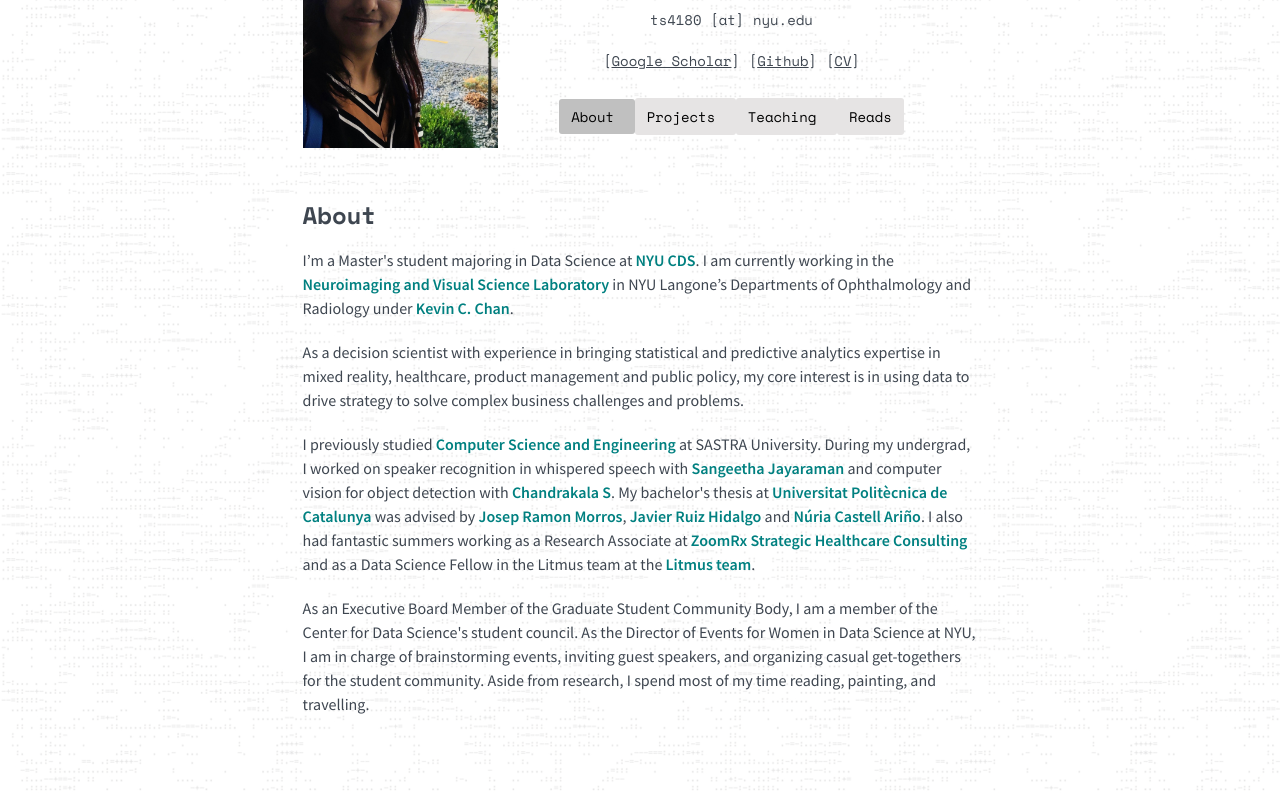
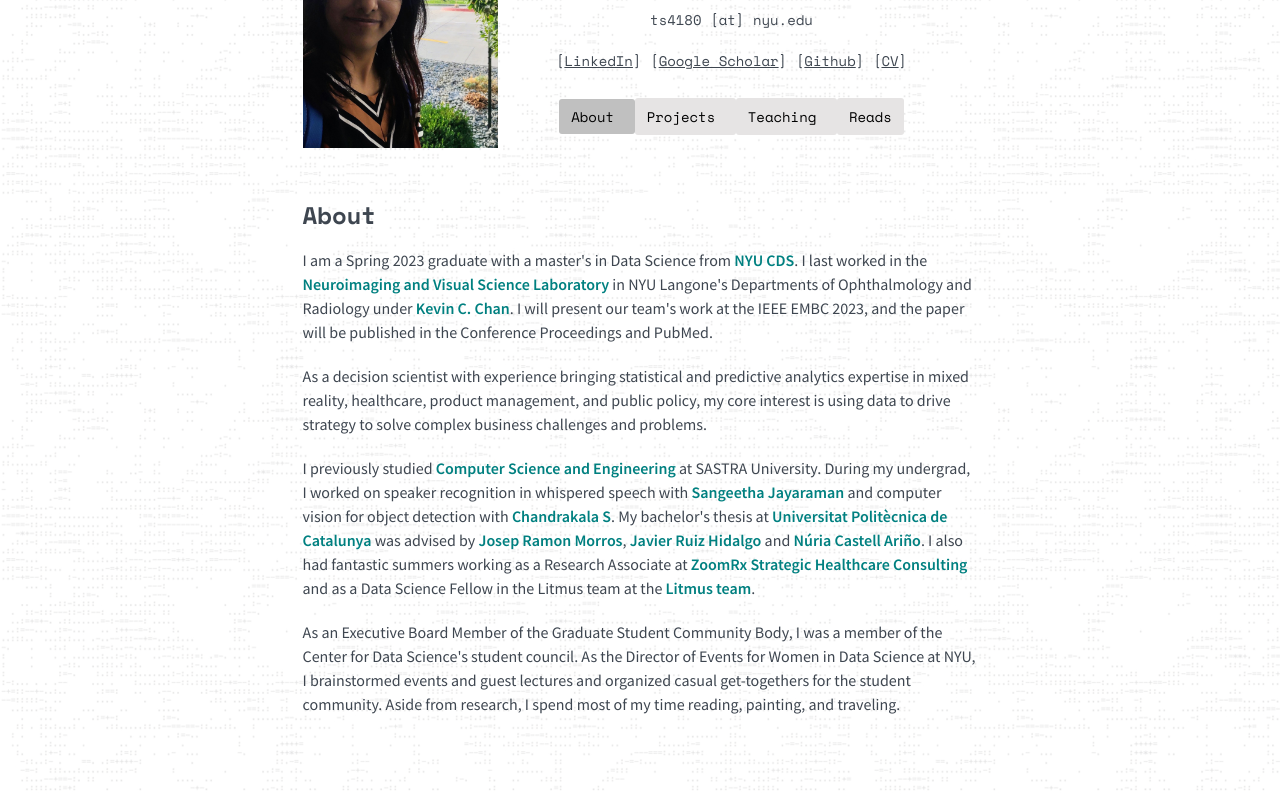
Before and after one commit to Tharangini/tharangini.github.io, a plain HTML site: page about.html in a window 1280 px wide. Shown: the part 189-983 px from the top of the page. Drawn offline with nearby package versions, Linux system fonts and the light colour scheme; a web font is replaced by a local one.

Commit message:
Update about.html
Update current designation

```diff
--- a/about.html
+++ b/about.html
@@ -62,6 +62,7 @@
           ts4180 [at] nyu.edu
         </p>
         <p>
+          [<a href=https://www.linkedin.com/in/tharanginisankarnarayanan/>LinkedIn</a>]
           [<a href=https://scholar.google.com/citations?hl=en&user=ElPFB8YAAAAJ>Google Scholar</a>]
           [<a href=https://github.com/tharangini>Github</a>]
           [<a href=assets/doc/CV.pdf>CV</a>]
@@ -73,13 +74,13 @@
       <div class="content">
         <h2 id="about">About</h2>
 
-<p>I’m a Master's student majoring in Data Science at <a href="https://cds.nyu.edu/">NYU CDS</a>. I am currently working in the <a href="https://www.nivs-lab.org/">Neuroimaging and Visual Science Laboratory</a> in NYU Langone’s Departments of Ophthalmology and Radiology under <a href="https://med.nyu.edu/faculty/kevin-c-chan">Kevin C. Chan</a>. </p>
+<p>I am a Spring 2023 graduate with a master's in Data Science from <a href= "https://cds.nyu.edu/">NYU CDS</a>. I last worked in the <a href= "https://www.nivs-lab.org/">Neuroimaging and Visual Science Laboratory</a> in NYU Langone's Departments of Ophthalmology and Radiology under <a href= "https://med.nyu.edu/faculty/kevin-c-chan">Kevin C. Chan</a>. I will present our team's work at the IEEE EMBC 2023, and the paper will be published in the Conference Proceedings and PubMed. </p>
 
-<p>As a decision scientist with experience in bringing statistical and predictive analytics expertise in mixed reality, healthcare, product management and public policy, my core interest is in using data to drive strategy to solve complex business challenges and problems.</p>
+<p>As a decision scientist with experience bringing statistical and predictive analytics expertise in mixed reality, healthcare, product management, and public policy, my core interest is using data to drive strategy to solve complex business challenges and problems.</p>
 
-<p>I previously studied <a href="https://soc.sastra.edu/">Computer Science and Engineering</a> at SASTRA University. During my undergrad, I worked on speaker recognition in whispered speech with <a href="https://orcid.org/0000-0001-6139-4566">Sangeetha Jayaraman</a> and computer vision for object detection with <a href="https://orcid.org/0000-0003-4723-1984">Chandrakala S</a>. My bachelor's thesis at <a href="https://www.fib.upc.edu/en">Universitat Politècnica de Catalunya</a> was advised by <a href="https://imatge.upc.edu/web/people/josep-ramon-morros">Josep Ramon Morros</a>, <a href="https://imatge.upc.edu/web/people/javier-ruiz-hidalgo">Javier Ruiz Hidalgo</a> and <a href="https://www.cs.upc.edu/~castell/">Núria Castell Ariño</a>. I also had fantastic summers working as a Research Associate at <a href="https://www.zoomrx.com/">ZoomRx Strategic Healthcare Consulting</a> and as a Data Science Fellow in the Litmus team at the <a href="https://marroninstitute.nyu.edu/programs/litmus">Litmus team</a>.</p>
+<p>I previously studied <a href="https://soc.sastra.edu/">Computer Science and Engineering</a> at SASTRA University. During my undergrad, I worked on speaker recognition in whispered speech with <a href= "https://orcid.org/0000-0001-6139-4566">Sangeetha Jayaraman</a> and computer vision for object detection with <a href= "https://orcid.org/0000-0003-4723-1984">Chandrakala S</a>. My bachelor's thesis at <a href="https://www.fib.upc.edu/en">Universitat Politècnica de Catalunya</a> was advised by <a href="https://imatge.upc.edu/web/people/josep-ramon-morros">Josep Ramon Morros</a>, <a href="https://imatge.upc.edu/web/people/javier-ruiz-hidalgo">Javier Ruiz Hidalgo</a> and <a href="https://www.cs.upc.edu/~castell/">Núria Castell Ariño</a>. I also had fantastic summers working as a Research Associate at <a href= "https://www.zoomrx.com/">ZoomRx Strategic Healthcare Consulting</a> and as a Data Science Fellow in the Litmus team at the <a href= "https://marroninstitute.nyu.edu/programs/litmus">Litmus team</a>.</p>
 
-<p> As an Executive Board Member of the Graduate Student Community Body, I am a member of the Center for Data Science's student council. As the Director of Events for Women in Data Science at NYU, I am in charge of brainstorming events, inviting guest speakers, and organizing casual get-togethers for the student community. Aside from research, I spend most of my time reading, painting, and travelling.</p>
+<p> As an Executive Board Member of the Graduate Student Community Body, I was a member of the Center for Data Science's student council. As the Director of Events for Women in Data Science at NYU, I brainstormed events and guest lectures and organized casual get-togethers for the student community. Aside from research, I spend most of my time reading, painting, and traveling.</p>
 
 
       </div>
```
